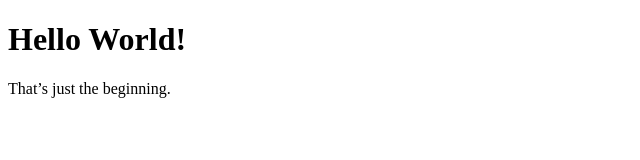
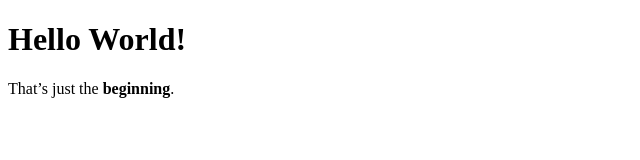
Before and after one commit to Bilashos/primoesercizio, a plain HTML site: page index.html in a window 1280 px wide. Shown: the full height of the page, 0-640 px from the left. Drawn offline with Linux system fonts and the light colour scheme.

Commit message:
Add Strong

```diff
--- a/index.html
+++ b/index.html
@@ -8,6 +8,6 @@
 </head>
 <body>
     <h1>Hello World!</h1>
-    <p>That’s just the beginning.</p>
+    <p>That’s just the <strong>beginning</strong>.</p>
 </body>
 </html>
```
